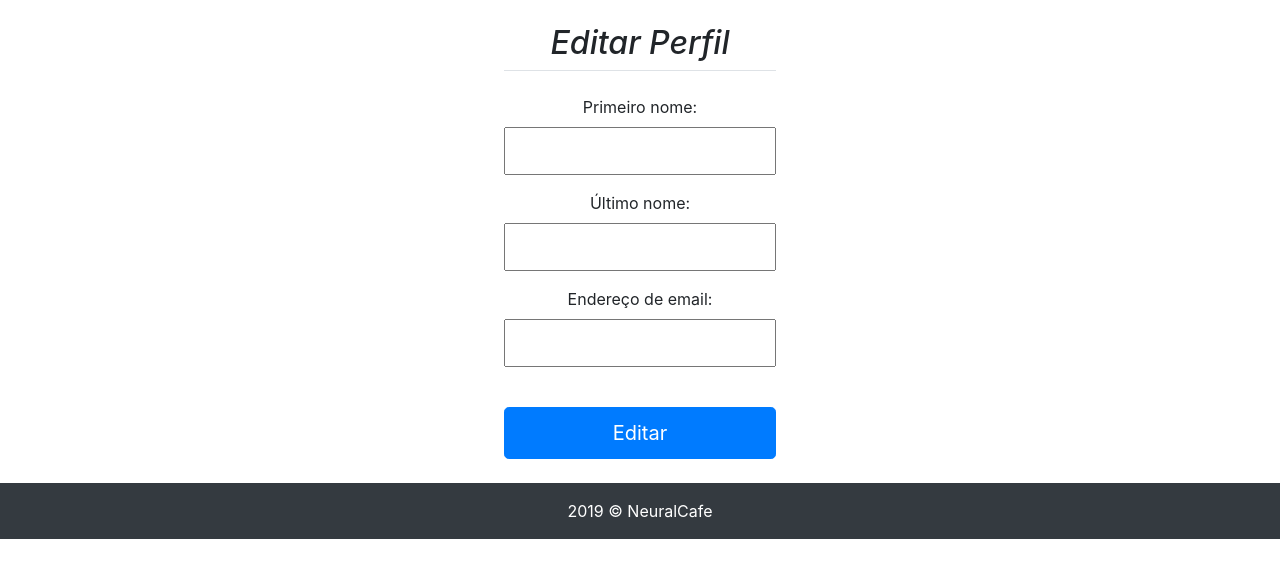
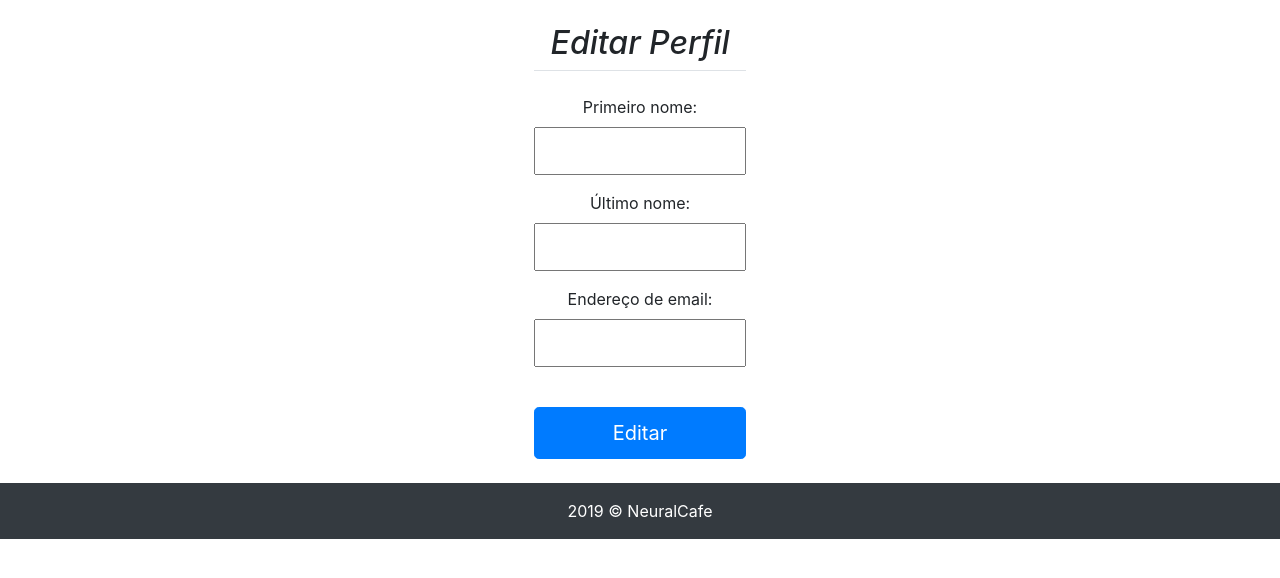
Before and after one commit to diegothuran/blog, a Django app: template accounts/templates/accounts/edit_profile.html in a window 1280 px wide. Shown: the part 56-634 px from the top of the page. Run offline with Django 3.2, Linux system fonts and the light colour scheme; the template is opened without the code that fills it: values that come from a table or form of the project are taken from there, others are empty; parts of the project's set-up code (start-up, migrations or seed data) failed here and were passed over; some libraries are stand-ins or nearby versions.

Commit message:
mexendo no profile e ajeitando outros html

```diff
--- a/accounts/templates/accounts/edit_profile.html
+++ b/accounts/templates/accounts/edit_profile.html
@@ -1,20 +1,45 @@
  {% extends 'base_layout.html' %}
 
+<meta charset="UTF-8">
 {% block content %}
 	<div class="container">
 		<br/>
+		<style type="text/css">
+            select {
+                width:100%;
+                height:100%;
+            }
+
+            .helptext{
+				font-size: 14px;
+			}
+        </style>
 		<div class="d-flex justify-content-center">
-			<div class="text-center">
+			<div class='row'>
+				<div class="col"> </div>
+				<div class="text-center col-8">
 					<h2 class="pb-2 mb-4 font-italic border-bottom">Editar Perfil</h2>
 					<form class="site-form" action="{% url 'accounts:edit_profile'%}" method="post">
 						{% csrf_token %}
 						{{ form.as_p }}
+						<div id='categories-profile'>
 			        		{{ profile_form.as_p }}
+			        	</div>
+
 						<br/>
 						<input class="btn btn-lg btn-primary btn-block" type="submit" value="Editar">
 					</form>
 					<br/>
 				</div>
+				<div class="col"> </div>
 			</div>
 		</div>
+	</div>
+
+	<script>
+	$(function () {
+	    $("#id_userprofile-0-categorias").css("height", parseInt($("#id_userprofile-0-categorias option").length) * 20);
+	});
+	</script>
+
 {% endblock %}
--- a/accounts/templates/accounts/profile.html
+++ b/accounts/templates/accounts/profile.html
@@ -5,6 +5,9 @@
 	<div class="container">
 		<br/>
 		<div class="d-flex justify-content-center">
+		<div class='row'>
+			<div class="col"> </div>
+			<div class="text-center col-10">
 					<div class="text-center">
 						<h2 class="pb-2 mb-4 font-italic border-bottom">Perfil</h2>
 					    <p>Usuário: {{ user }}</p>
@@ -36,5 +39,8 @@
 					    <br/>
 					</div>
 				</div>
+				<div class="col"> </div>
+		 </div>
+	</div>
 	</div>
 {% endblock %}
--- a/categories/templates/categories/category_create.html
+++ b/categories/templates/categories/category_create.html
@@ -5,6 +5,7 @@
 <meta charset="UTF-8">
 {% block content %}
 	<div class="container">
+	<br/>
 		<div class="d-flex justify-content-center">
 			<div class="text-center">
 				<h2 class="pb-2 mb-4 font-italic border-bottom">Nova Categoria</h2>
```
Also changed, not shown: accounts/models.py (+6 -1 lines), db.sqlite3. Lines whose indentation alone changed are shown as unchanged.
